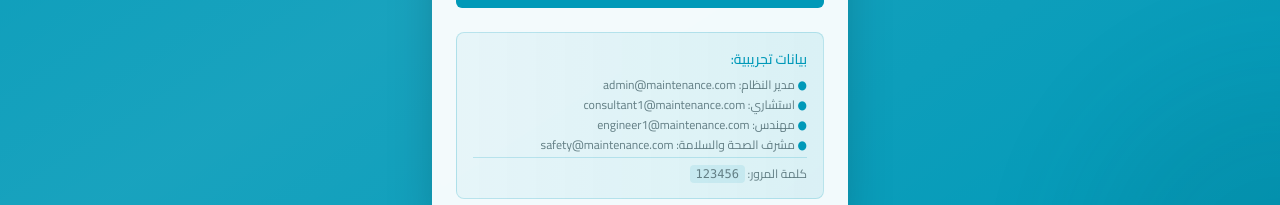
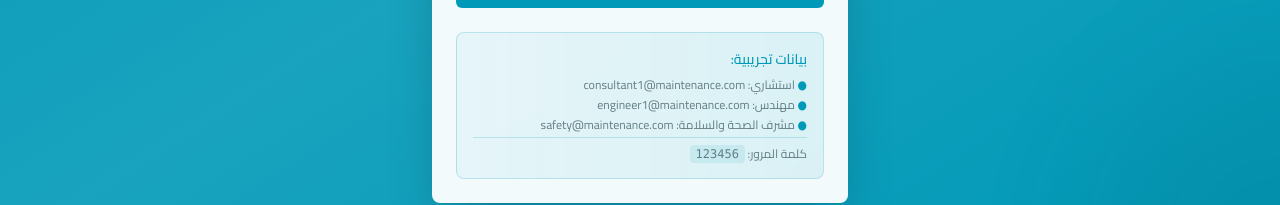
Before and after one commit to mpro775/enginner-system, a React (Vite) app in the folder frontend/: page /login in a window 1280 px wide. Shown: the part 560-765 px from the top of the page. Built offline with nearby package versions, Linux system fonts and the light colour scheme; no server answers.

Commit message:
Remove hardcoded admin email from Login component for improved security and privacy

```diff
--- a/frontend/src/pages/Login.tsx
+++ b/frontend/src/pages/Login.tsx
@@ -211,10 +211,6 @@ export default function Login() {
               </p>
               <div className="text-xs text-muted-foreground space-y-1">
                 <p>
-                  <span className="text-primary">●</span> مدير النظام:
-                  admin@maintenance.com
-                </p>
-                <p>
                   <span className="text-primary">●</span> استشاري:
                   consultant1@maintenance.com
                 </p>
```
